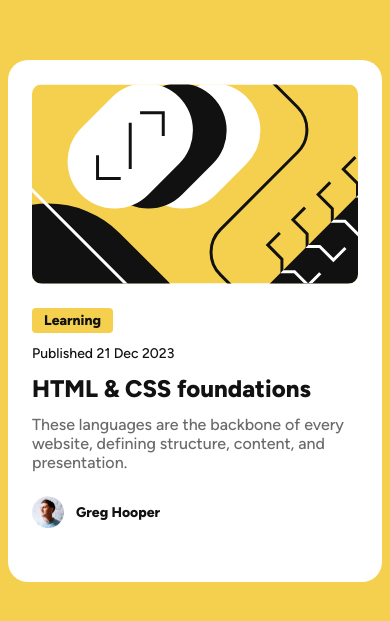
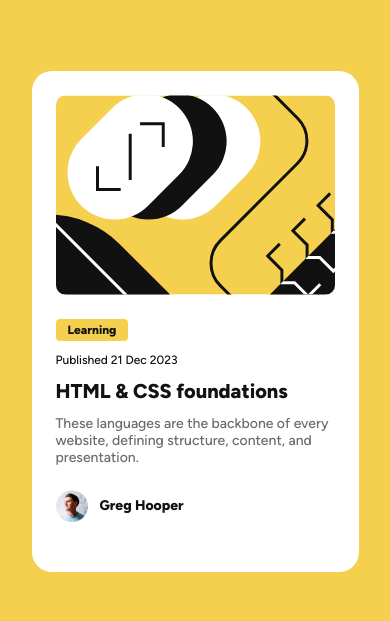
Before and after one commit to VickTan/VickTan.github.io, a plain HTML site: page index.html in a window 390 px wide. Shown: the part 109-730 px from the top of the page. Drawn offline with Linux system fonts and the light colour scheme; files whose address does not match are found by name.

Commit message:
改成Mobile-first workflow

```diff
--- a/style.css
+++ b/style.css
@@ -1,22 +1,3 @@
-@media (min-width: 375px){
-    .attribution{
-        width: 279px;
-        height: 453px;
-    }
-    .tag-name{
-        font-size: 12px;
-    }
-    .publish-date{
-        font-size: 12px;
-    }
-    .title{
-        font-size: 20px;
-    }
-    .description{
-        font-size: 14px;
-    }
-}
-
 @media (min-width:1440px) {
     .attribution{
         width: 336px;
@@ -90,8 +71,8 @@ body{
     display: flex;
     flex-direction: column;
     gap: 24px;
-    width: 336px;
-    height: 474px;
+    width: 279px;
+    height: 453px;
     background-color: white;
     padding: 24px;
     border-radius: 20px;
@@ -120,14 +101,14 @@ body{
 .tag-name{
     font-family: 'Figtree',sans-serif;
     font-weight: 800;
-    font-size: 14px;
+    font-size: 12px;
     margin: 0;
     color: hsl(0, 0%, 7%);
 }
 .publish-date{
     font-family: 'Figtree',sans-serif;
     font-weight: 500;
-    font-size: 14px;
+    font-size: 12px;
     margin: 0;
     color: hsl(0, 0%, 7%);
 }
@@ -136,7 +117,7 @@ body{
     transition: 0.2s;
     font-family: 'Figtree',sans-serif;
     font-weight: 800;
-    font-size: 24px;
+    font-size: 20px;
     margin: 0;
     color: hsl(0, 0%, 7%);
 }
@@ -146,7 +127,7 @@ body{
 .description{
     font-family: 'Figtree',sans-serif;
     font-weight: 500;
-    font-size: 16px;
+    font-size: 14px;
     margin: 0;
     color: hsl(0, 0%, 42%);
 }
```
